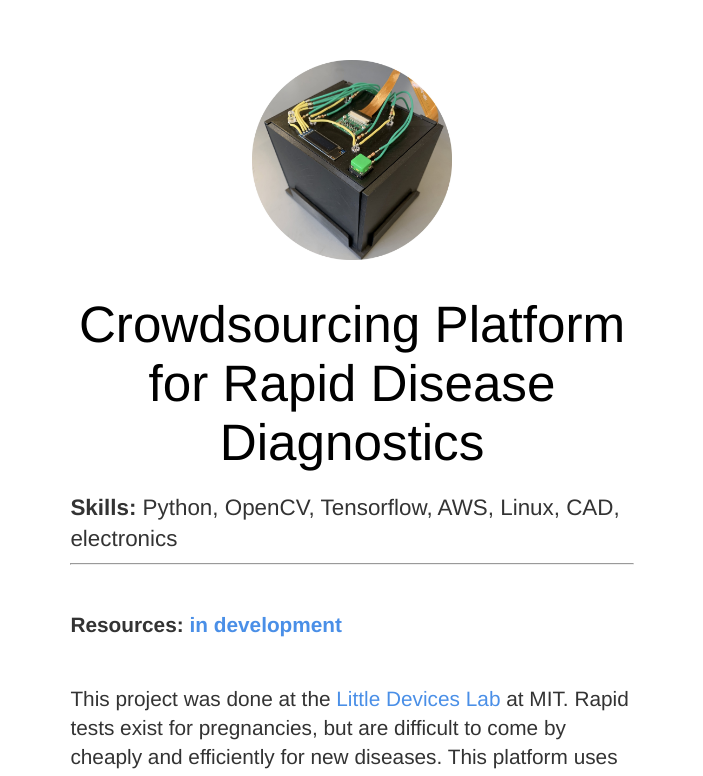
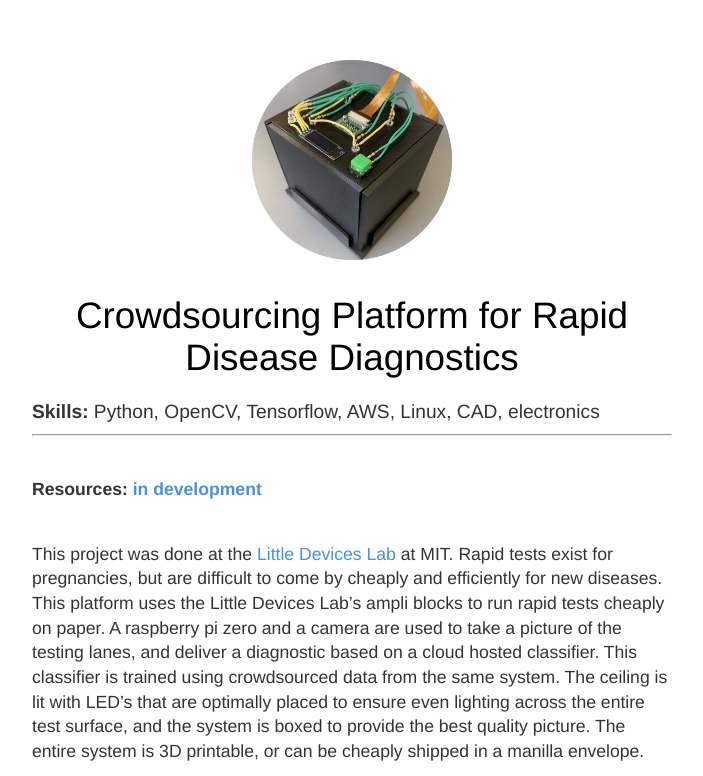
Before and after one commit to echen9898/echen9898.github.io, a Jekyll site: the page built from _posts/2019-09-20-Crowdsourcing-Platform-for-Rapid-Disease-Diagnostics.md, in a window 1280 px wide. Shown: the top 776 px of the page, without its empty margins (288-991 px from the left). Built offline with Jekyll 4.4.1, drawn with Linux system fonts in a browser that asks for light colours.

Commit message:
Reformatted some fonts

```diff
--- a/_layouts/post.html
+++ b/_layouts/post.html
@@ -1,7 +1,7 @@
 ---
 layout: default
 ---
-<h1 class="posts">{{ page.title }}</h1>
+<h2 class="posts">{{ page.title }}</h1>
 <p class="skills"><strong>Skills:</strong> {{ page.skills }}</p>
 
 <div class="post">
--- a/assets/css/main.css
+++ b/assets/css/main.css
@@ -1,27 +1,28 @@
-body { margin: 60px auto; width: 44%; }
+body { margin: 60px auto; width: 50%; }
 
 span#project_listing { display: block; clear: left; }
-span#contact_info { display: block; text-align: center; font-size: 0.9em; font-family: 'Helvetica', 'Arial', 'Sans-Serif'; font-weight: bold; }
+span#contact_info { display: block; text-align: center; font-size: 0.7em; font-family: 'Helvetica', 'Arial', 'Sans-Serif'; font-weight: bold; }
 
 a { text-decoration: none; color: #4a8fe7; }
 a:hover { text-decoration: underline; }
-a.project_listing { font-size: 1.4em; line-height: 1.4em; margin-top: 8px; margin-bottom: 8px; display: inline-block; margin-left: 20px; font-family: 'Helvetica', 'Arial', 'Sans-Serif'; font-weight: 300; }
+a.project_listing { font-size: 1.2em; line-height: 1.4em; margin-top: 8px; margin-bottom: 8px; display: inline-block; margin-left: 20px; font-family: 'Helvetica', 'Arial', 'Sans-Serif'; font-weight: 300; }
 a.contact_info { margin-right: 3px; margin-left: 3px; font-size: 1.5em; font-weight: 300; }
 
-p, ul { font-size: 1.3em; font-family: 'Helvetica', 'Arial', 'Sans-Serif'; font-weight: 400; line-height: 1.4em; color: #333; margin-top: 8px; margin-bottom: 8px; }
-p.skills { font-size: 1.4em; font-weight: 300; }
+p, ul { font-size: 1.1em; font-family: 'Helvetica', 'Arial', 'Sans-Serif'; font-weight: 400; line-height: 1.4em; color: #333; margin-top: 8px; margin-bottom: 8px; }
+p.skills { font-size: 1.2em; font-weight: 300; }
 
 img.center { display: block; margin: 0 auto; }
 img.project_listing { display: inline-block; float: left; margin-top: 10px; margin-bottom: 10px; }
 img.blog_post_body { width: 100%; height: 50%; margin-top: 50px; margin-bottom: 50px; }
 
 h1, h2, h3, h4 { font-family: 'Helvetica', 'Arial', 'Sans-Serif'; }
-h1 { font-size: 3.2em; font-weight: 300; }
+h1 { font-size: 2.8em; font-weight: 300; }
 h1.home_page { text-align: center; margin-top: 35px; margin-bottom: 5px; }
 h1.posts { text-align: center; margin-top: 35px; margin-bottom: 20px; }
-h2 { font-size: 2.7em; font-weight: 300; }
-h3 { font-size: 2.3em; font-weight: 300; }
-h4 { font-size: 2.2em; font-weight: 300; margin-bottom: 0px; }
+h2 { font-size: 2.3em; font-weight: 300; }
+h2.posts { text-align: center; margin-top:35px; margin-bottom: 20px; }
+h3 { font-size: 2.0em; font-weight: 300; }
+h4 { font-size: 1.7em; font-weight: 300; margin-bottom: 0px; }
 h4.home_page { border-top: 1px solid #d5d5d5; padding-top: 15px; margin-top: 30px; margin-bottom: 20px; }
 
 nav ul, footer ul { font-size: 1em; font-family: 'Helvetica', 'Arial', 'Sans-Serif'; padding: 0px; list-style: none; font-weight: bold; }
```
